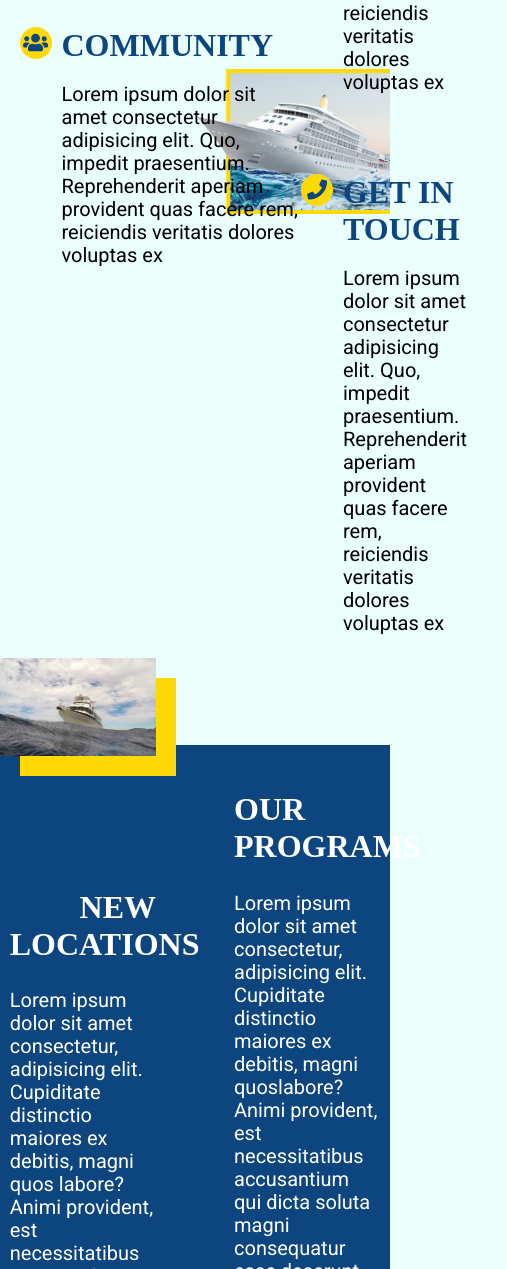
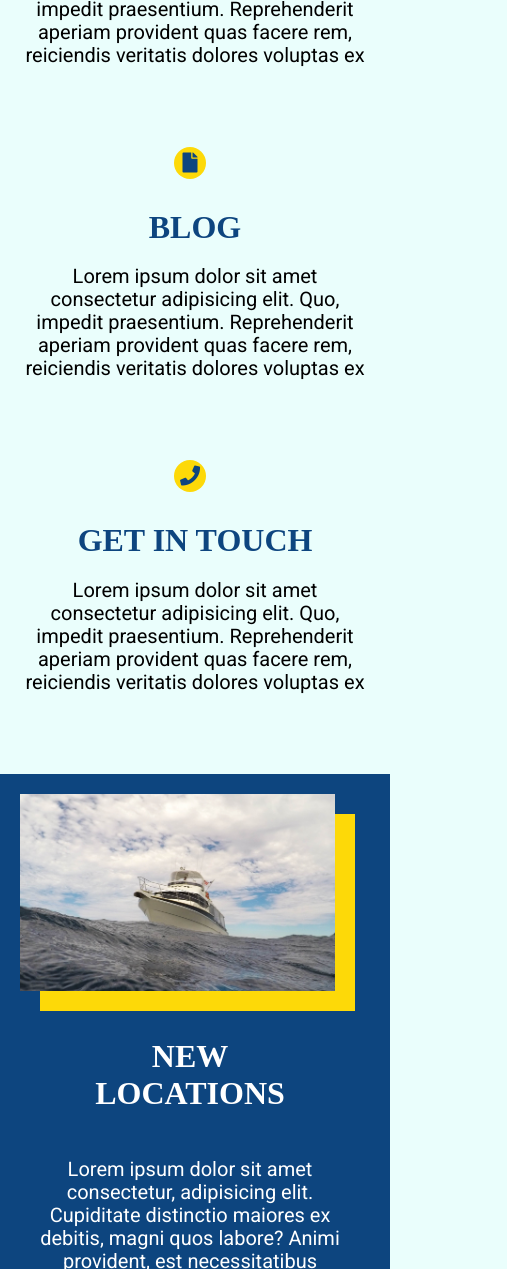
Before and after one commit to jakejonggubaek/assignment2, a plain HTML site: page index.html in a window 390 px wide. Shown: the part 731-2000 px from the top of the page, 507 px wide, since content can reach past the window. Drawn offline with Linux system fonts and the light colour scheme; a web font is replaced by a local one.

Commit message:
responsive home page

```diff
--- a/styles/sass/_blog.scss
+++ b/styles/sass/_blog.scss
@@ -104,6 +104,7 @@ article .wrapper p {
 
 .blog-comment p{
   margin: 0;
+  padding-right: 50px;
   line-height: 1.4rem;
 }
 
--- a/styles/sass/_index.scss
+++ b/styles/sass/_index.scss
@@ -12,7 +12,7 @@
   position: absolute;
   width: 50%;
   right: 0;
-  bottom: -12%;
+  bottom: 0.1vw;
 }
 
 .index-section {
@@ -175,3 +175,113 @@
   padding: 10px;
   width: calc(100% / 3 - 20px);
 }
+
+@media (max-width: 900px) {
+  .index-header img{
+    display: none;
+    }
+  .index-header h1 {
+    padding-top: 0;
+  }
+
+  .first-wrapper {
+    flex-direction: column;
+    padding-top: 50px;
+
+  }
+  .first-wrapper > div {
+    padding-bottom: 0;
+  }
+  .new-location-container .wrapper,
+  .our-program-container .wrapper {
+    padding-right: 10px;
+  }
+  .new-location-container {
+    text-align: initial;
+  }
+  .second-wrapper img {
+    width: 90%;
+  }
+  .fourth-section .wrapper div {
+    padding: 20px;
+  }
+}
+
+@media (max-width: 600px){
+  .first-wrapper {
+    justify-content: center;
+    align-items: center;
+  }
+
+  .icon-content-container {
+    flex-direction: column;
+    justify-content: center;
+    align-items: center;
+  }
+
+  .content-container {
+    text-align: center;
+  }
+
+  .second-wrapper {
+    flex-direction: column;
+    justify-content: center;
+    align-items: center;
+
+  }
+  .second-wrapper .wrapper {
+    text-align: center;
+    margin-bottom: 50px;
+  }
+  .second-wrapper h2 {
+    padding: 20px;
+  }
+  .second-wrapper h2,
+  .second-wrapper p {
+    text-align: center;
+  }
+  .second-wrapper > div {
+    width: 90%;
+  }
+  .our-program-container {
+    display: flex;
+    flex-direction: column-reverse;
+  }
+  .our-program-container .wrapper {
+    padding-left: 0;
+  }
+  .our-program-container > div {
+    order: 2;
+  }
+
+  .our-program-container img {
+    order: 1;
+    margin: 20px 0;
+  }
+
+  .third-section > div {
+    padding: 30px;
+    margin-bottom: 20px;
+  }
+
+  .fourth-section .wrapper {
+    flex-direction: column;
+    justify-content: center;
+    align-items: center;
+    text-align: center;
+    margin-top: 50px;
+    margin-bottom: 50px;
+  }
+  .gallery .wrapper {
+    padding: 20px 0;
+    flex-direction: column;
+    justify-content: center;
+    align-items: center;
+
+  }
+  .gallery .wrapper img {
+    padding: 10px;
+    width: 75%;
+
+  }
+}
```
Also changed, not shown: styles/style.css.
